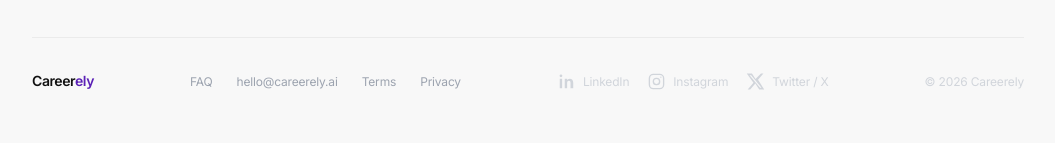
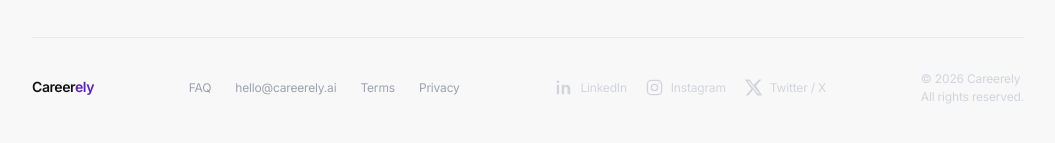
Before and after one commit to lisafiskum-png/Careerely, a Next.js app: page / in a window 1280 px wide. Shown: the part 5493-5636 px from the top of the page, without its empty margins (112-1167 px from the left). Built offline with nearby package versions, Linux system fonts and the light colour scheme; no server answers.

Commit message:
Add full copyright notice to footers (#46)
Format the Careerely copyright notice on two lines and include All rights reserved across public and authenticated footers.

```diff
--- a/app/(app)/_components/app-footer.tsx
+++ b/app/(app)/_components/app-footer.tsx
@@ -19,7 +19,10 @@ export function AppFooter() {
           linkClassName="app-footer-social"
           pendingClassName="app-footer-social app-footer-social-pending"
         />
-        <span className="app-footer-copy">© {new Date().getFullYear()} Careerely</span>
+        <span className="app-footer-copy">
+          <span>© {new Date().getFullYear()} Careerely</span>
+          <span>All rights reserved.</span>
+        </span>
       </div>
     </footer>
   )
--- a/app/(app)/app.css
+++ b/app/(app)/app.css
@@ -99,7 +99,7 @@
   & .app-footer-social { display: inline-flex; align-items: center; gap: 6px; font-size: 12px; color: var(--ink4); transition: color .14s }
   & a.app-footer-social:hover { color: var(--ink) }
   & .app-footer-social-pending { color: var(--ink5) }
-  & .app-footer-copy { font-size: 12px; color: var(--ink5); white-space: nowrap }
+  & .app-footer-copy { display: flex; flex-direction: column; font-size: 12px; line-height: 1.45; color: var(--ink5); white-space: nowrap }
   & .app-footer a:focus-visible { outline: 2px solid var(--pu); outline-offset: 4px; border-radius: 2px }
 
   /* added: read-only account notice */
--- a/app/landing.module.css
+++ b/app/landing.module.css
@@ -251,7 +251,7 @@
 .footLinks { display: flex; align-items: center; gap: 24px; }
 .footLinks a { font-size: 12px; color: var(--mut); transition: color 0.3s; }
 .footLinks a:hover { color: var(--fg); }
-.footCopy { font-size: 12px; color: var(--faint); }
+.footCopy { display: flex; flex-direction: column; font-size: 12px; line-height: 1.45; color: var(--faint); }
 .footBottom { flex-wrap: wrap; gap: 24px; }
 .socialLinks { display: flex; flex-wrap: wrap; gap: 18px; align-items: center; }
 .socialLinks a, .socialPending { display: inline-flex; gap: 7px; align-items: center; font-size: 12px; color: var(--mut); }
--- a/app/page.tsx
+++ b/app/page.tsx
@@ -188,7 +188,10 @@ export default function Home() {
               <Link href="/privacy">Privacy</Link>
             </div>
             <SocialLinks />
-            <span className={s.footCopy}>© {new Date().getFullYear()} Careerely</span>
+            <span className={s.footCopy}>
+              <span>© {new Date().getFullYear()} Careerely</span>
+              <span>All rights reserved.</span>
+            </span>
           </div>
         </div>
       </footer>
```
Also changed, not shown: 1 other file (tests, documents, lock files or other folders).
